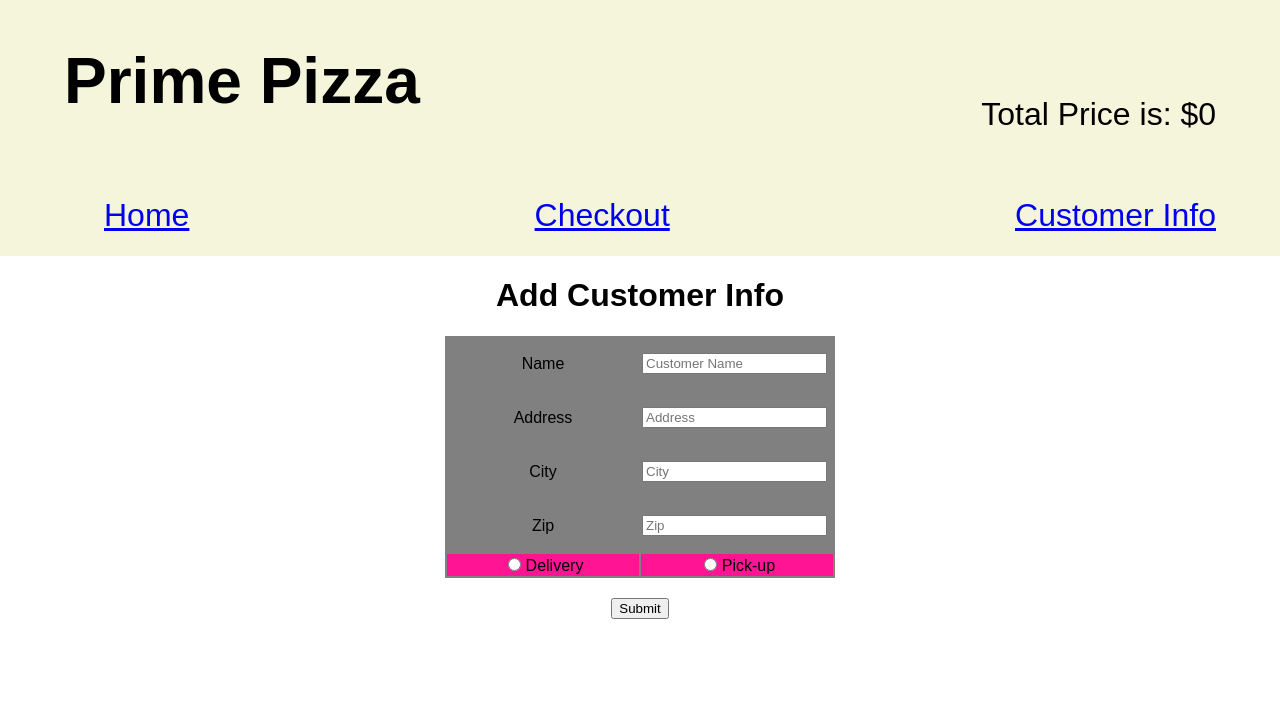
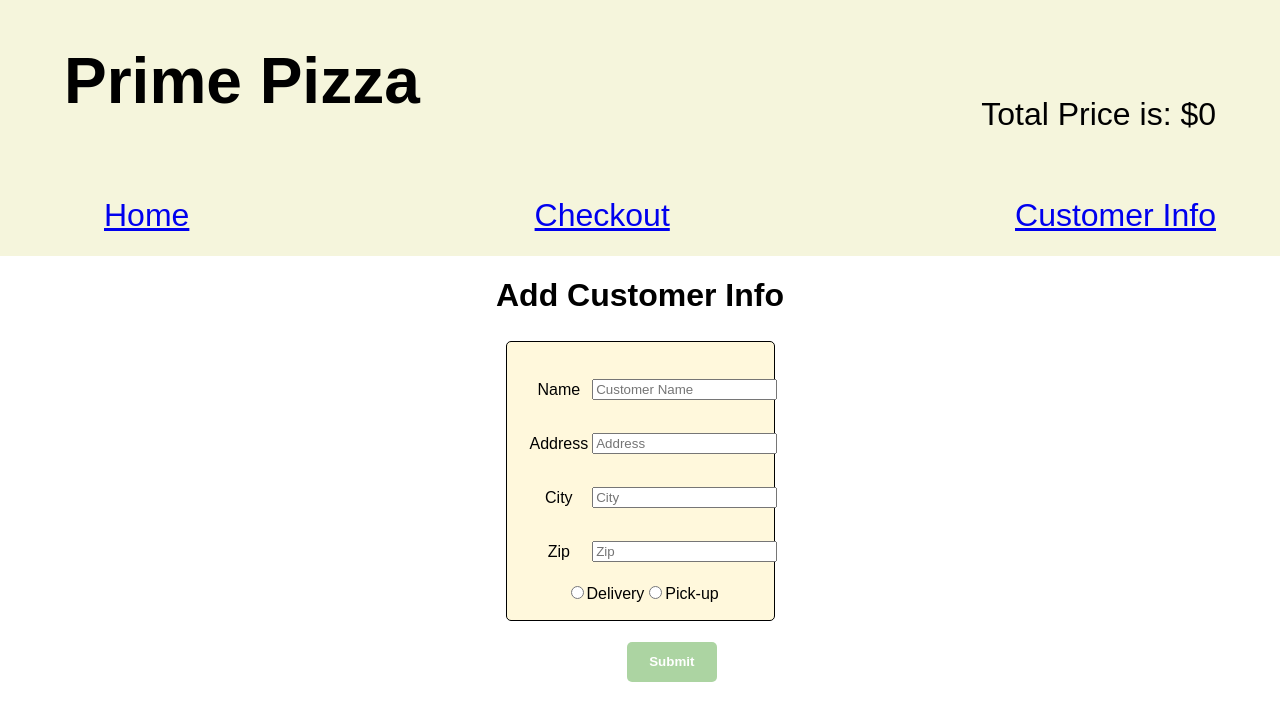
Before and after one commit to LanceLRG/redux-pizza-parlor-master, a React (Create React App) app: page /#/customerinfo in a window 1280 px wide. Shown: the top 720 px of the page. Built offline with nearby package versions, Linux system fonts and the light colour scheme.

Commit message:
customer info form style updated to match homepage

```diff
--- a/src/components/CustomerInfo/CustomerInfo.css
+++ b/src/components/CustomerInfo/CustomerInfo.css
@@ -1,21 +1,32 @@
 #cust-info-table {
-    background-color: grey;
+    border: solid 1px black;
+    background-color: cornsilk;
+    position: relative;
+    border-radius: 5px;
     display: inline-block;
-    margin: auto;
-    text-align: center;
-}
-
-#cust-info-table td {
-    width: 50%;
-}
-#cust-info-table tr {
-    width: 100%;
-}
-
-#cust-info-table input {
-    margin-right: 5px;
+    width: 269px;
+    height: 280px;
+    padding: 20px;
+    margin: 5px;
+    vertical-align: top;
 }
 
 #radio-btns {
-background-color: deeppink;
+position: absolute;
+left: 21%;
 }
+
+#submit-btn {
+    border: none;
+    outline: none;
+    color: white;
+    font-weight: bolder;
+    border-radius: 5px;
+    background-color: rgb(118, 185, 101);
+    position: absolute;
+    right: 44%;
+    height: 40px;
+    width: 90px;
+    opacity: 0.6;
+    transition: 0.3s;
+}
--- a/src/components/CustomerInfo/CustomerInfo.jsx
+++ b/src/components/CustomerInfo/CustomerInfo.jsx
@@ -90,15 +90,15 @@ function CustomerInfo() {
                             <td>
                                 <input type="radio" name="type" id="delivery" onClick={() => setType('Delivery')}/>
                                 <label for='delivery'>Delivery</label>
-                            </td>
-                            <td>
+                            {/* </td>
+                            <td> */}
                                 <input type="radio" name="type" id="pick-up" onClick={() => setType('Pick-up')}/>
                                 <label for='pick-up'>Pick-up</label>
                             </td>
                         </tr>
                     </tbody>
                 </table>
-                <p><input type="submit" value="Submit" /></p>
+                <p><input id='submit-btn' type="submit" value="Submit" /></p>
             </form>
         </>
     );
```
